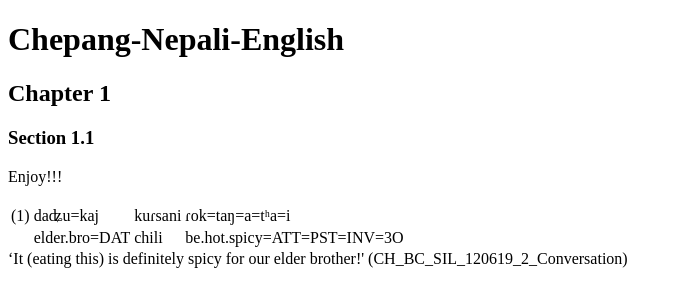
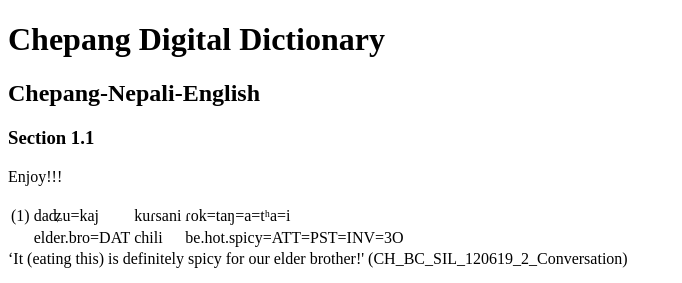
Before and after one commit to mcpons/chepang_dictionary, a plain HTML site: page index.html in a window 1280 px wide. Shown: the top 283 px of the page, without its empty margins (0-682 px from the left). Drawn offline with Linux system fonts and the light colour scheme.

Commit message:
Update index.html

```diff
--- a/index.html
+++ b/index.html
@@ -3,12 +3,12 @@
 	<head>
 		<meta charset="utf-8">
 		<meta name="viewport" content="width=device-width, initial-scale=1">
-		<title>Chepang Digital Dictinary</title>
+		<title>Chepang Digital Dictionary</title>
  	</head>
 
 	<body>
-		<h1>Chepang-Nepali-English</h1>
-		<h2>Chapter 1</h2>
+		<h1>Chepang Digital Dictionary</h1>
+		<h2>Chepang-Nepali-English</h2>
 		<h3>Section 1.1</h3>
 
 		Enjoy!!!
```
